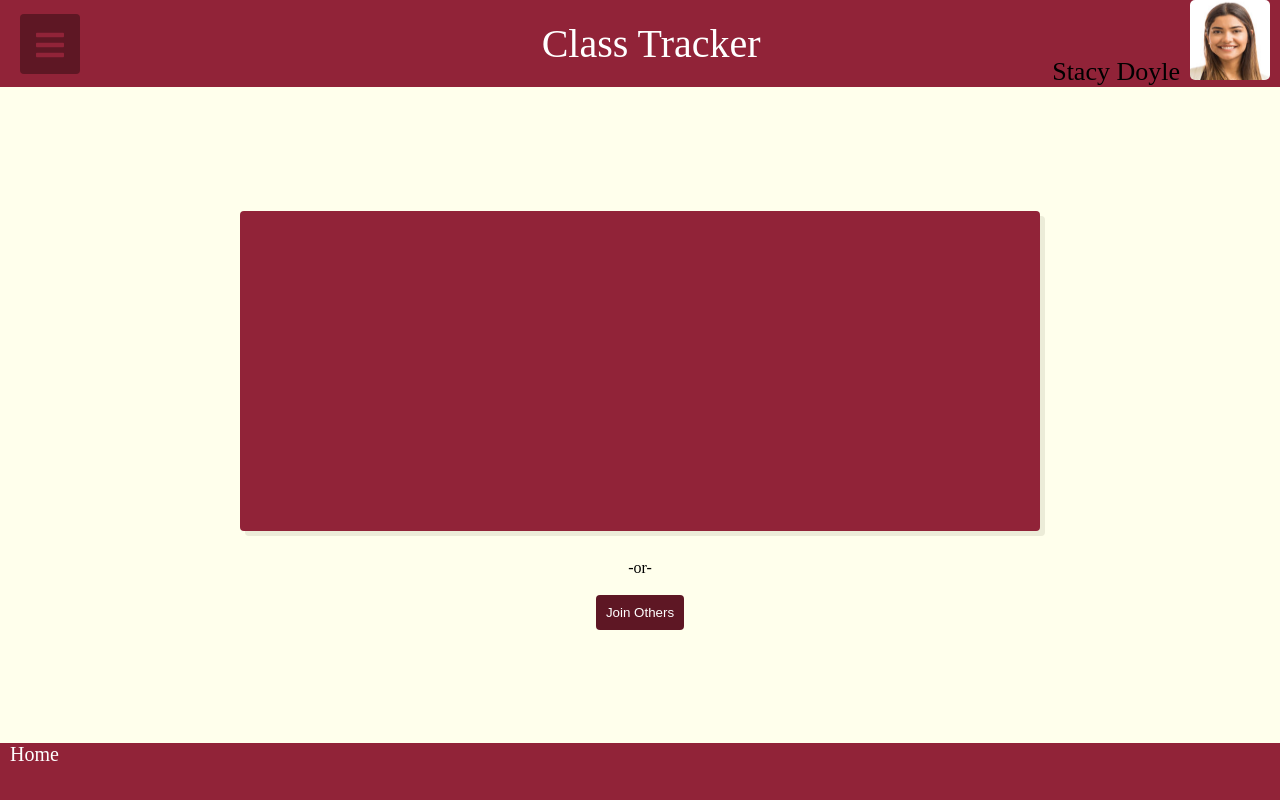
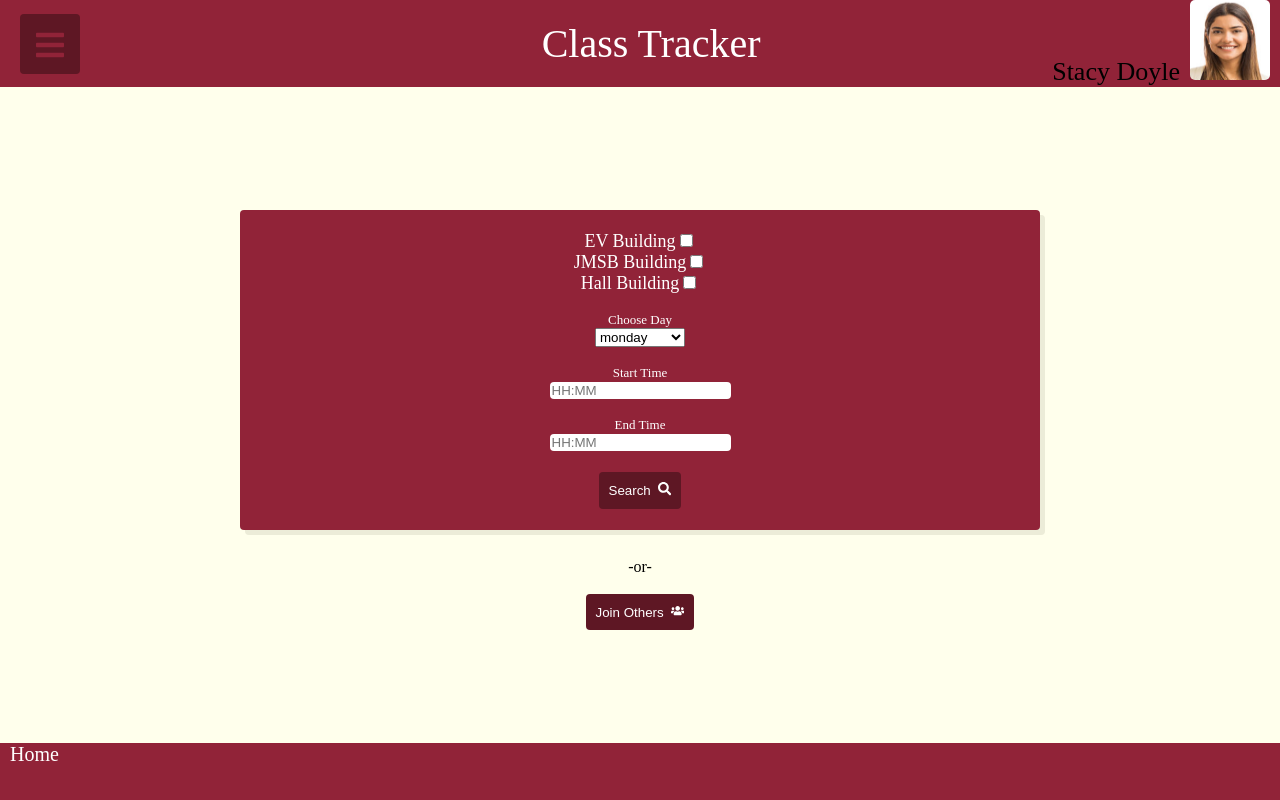
Before and after one commit to denzz312/EmptyClass, a React (Create React App) app: page / in a window 1280 px wide. Shown: the top 800 px of the page. Built offline with nearby package versions, Linux system fonts and the light colour scheme.

Commit message:
Home Component completed

```diff
--- a/src/App.css
+++ b/src/App.css
@@ -66,16 +66,31 @@ body{
   }
 }
 
-.Form-container{
+.formDivider{
   background-color: #912338;
   height: 40vh;
   width: 100vh;
   display: flex;
-  justify-content: center;
-  flex-direction: column;
   margin: 10px;
   box-shadow: 5px 5px #ececd8;
   border-radius: 4px;
+  justify-content:space-evenly;
+  flex-direction: column;
+
+}
+
+.orderForms{
+}
+
+.Form-container{
+
+
+}
+
+.Form-container-checkbox{
+  font-size: large;
+  color: white;
+
 }
 
 
@@ -120,3 +135,21 @@ body{
   height: 80px;
   border-radius: 5px;
 }
+
+.formField{
+  justify-content: center;
+}
+
+.inputStyle{
+  border: 0px;
+  border-radius: 4px;
+}
+
+.inputStyle:hover{
+  background-color: rgb(233, 233, 176);
+}
+
+.inputStyleLabel{
+  font-size: small;
+  color: white;
+}
--- a/src/Components/Home.js
+++ b/src/Components/Home.js
@@ -1,4 +1,5 @@
 import React from "react";
+import { FaUsers, FaSearch } from "react-icons/fa";
 
 class Home extends React.Component{
 
@@ -10,8 +11,91 @@ class Home extends React.Component{
 
     return(
         <div>
-          <div className="Form-container">
-          </div>
+            <form className="formDivider">
+              <div className="orderForms">
+              <div className="Form-container-checkbox">
+                <div>
+                  <label for="ev">EV Building</label>
+                  <input type="checkbox"
+                         name="favorite_pet"
+                         value="ev"/>
+                </div>
+                <div>
+                  <label for="jmsb">JMSB Building</label>
+                  <input type="checkbox"
+                         name="favorite_pet"
+                         value="jsmb"/>
+                </div>
+
+                <div>
+                  <label for="hall">Hall Building</label>
+                  <input type="checkbox"
+                         name="favorite_pet"
+                         value="hall"/>
+                </div>
+              </div>
+              <br/>
+              <div className="Form-container">
+                  <div>
+                    <div className="inputStyleLabel">
+                      <label for="weekday">Choose Day</label>
+                    </div>
+                    <div>
+                      <select id="weekday" name="weekday">
+                        <option value="monday">monday</option>
+                        <option value="tuesday">tuesday</option>
+                        <option value="wednesday">wednesday</option>
+                        <option value="thursday">thursday</option>
+                        <option value="friday">friday</option>
+                      </select>
+                    </div>
+                  </div>
+                  &nbsp;
+                  <div>
+                    <div className="inputStyleLabel">
+                      <label>
+                        Start Time
+                      </label>
+                    </div>
+                    <div>
+                    <input
+                      className="inputStyle"
+                      type="text"
+                      placeholder="HH:MM"
+                      name="Start Time"
+                      onChange={this.handleChange}
+                    />
+                    </div>
+                </div>
+                  &nbsp;
+                  <div>
+                    <div className="inputStyleLabel">
+                      <label>
+                        End Time
+                      </label>
+                    </div>
+                    <div>
+                    <input
+                      className="inputStyle"
+                      type="text"
+                      placeholder="HH:MM"
+                      name="End Time"
+                      onChange={this.handleChange}
+                    />
+                    </div>
+                </div>
+              </div>
+              </div>
+              <div>
+                <button
+                  className="buttons"
+                  onClick={this.handleJoin}>
+                  Search
+                  &nbsp;
+                  <FaSearch/>
+                </button>
+              </div>
+            </form>
           <br/>
           <div>
             -or-
@@ -22,7 +106,8 @@ class Home extends React.Component{
               className="buttons"
               onClick={this.handleJoin}>
               Join Others
-              <i class="fas fa-bars"></i>
+              &nbsp;
+              <FaUsers/>
             </button>
           </div>
         </div>
```
